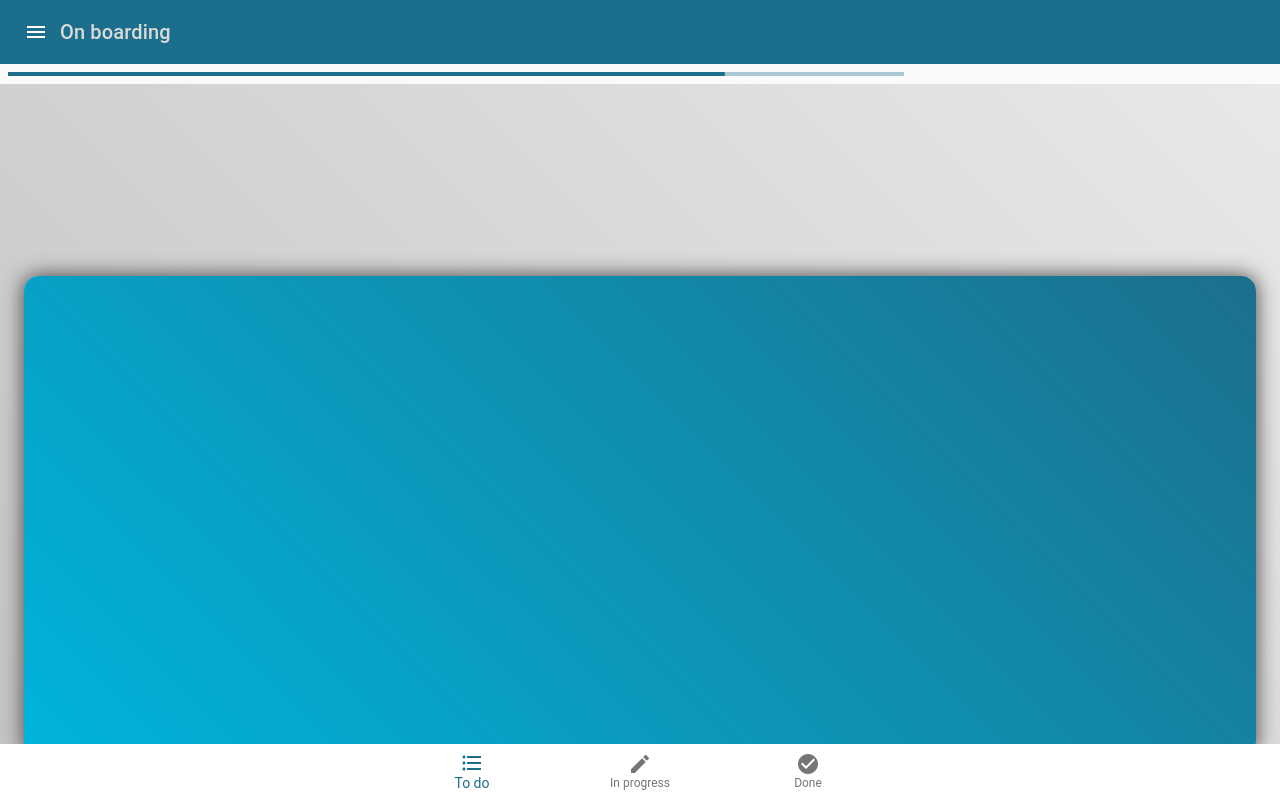
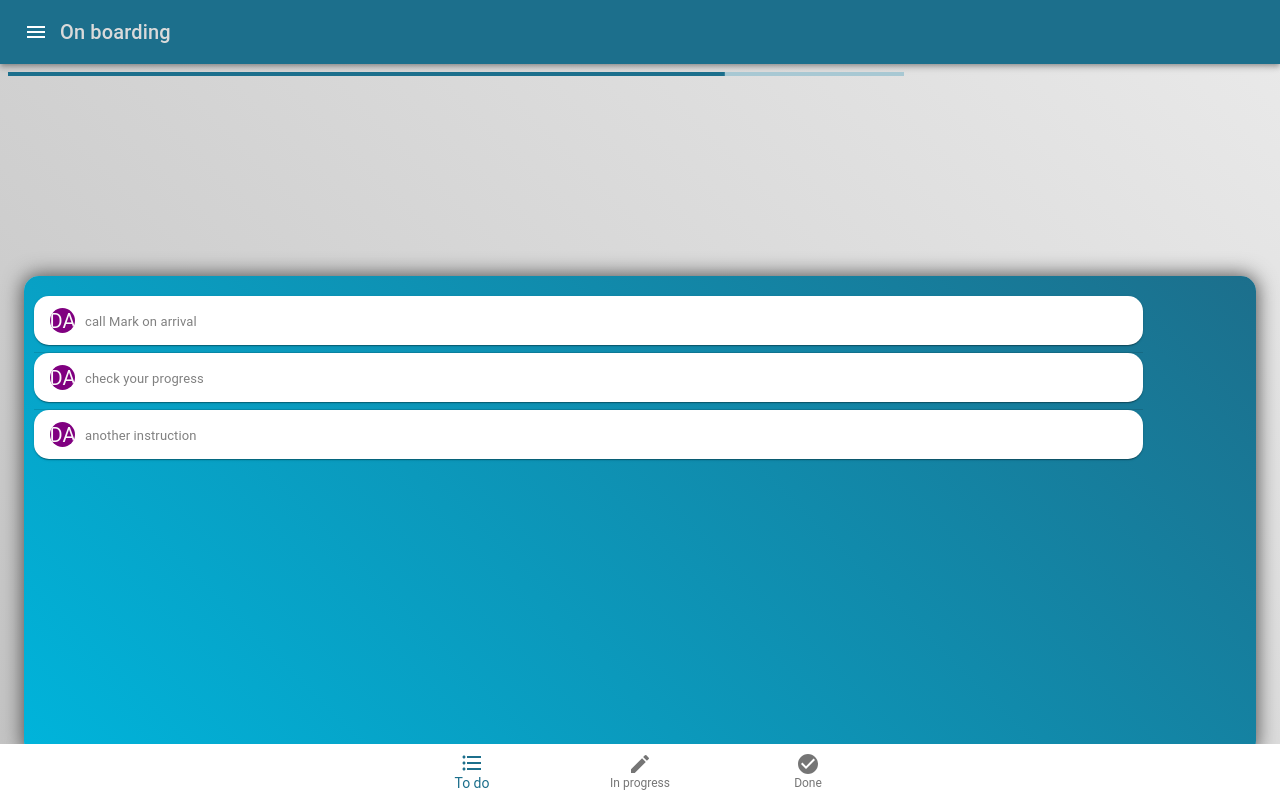
Before and after one commit to Doriel1121/souto, a React (Create React App) app in the folder souto-app/: page / in a window 1280 px wide. Built offline with nearby package versions, Linux system fonts and the light colour scheme.

Commit message:
pick added

```diff
--- /dev/null
+++ b/souto-app/src/components/pages/Pickit.js
@@ -0,0 +1,49 @@
+import React, { Component } from "react";
+import {
+  Accordion,
+  AccordionSummary,
+  AccordionDetails,
+  Typography,
+  Avatar,
+} from "@material-ui/core";
+import { makeStyles, withStyles } from "@material-ui/core/styles";
+
+const style = {
+  pickBox: {
+    marginBottom: "8px",
+    marginLeft: "10px",
+    position: "relative",
+    top: "20px",
+    width: "90%",
+    borderRadius: "15px",
+  },
+  title: {
+    transform: "translateY(17%)",
+    fontSize: "small",
+    color: "grey",
+    marginLeft: "10px",
+  },
+  avatar: {
+    width: "25px",
+    height: "25px",
+    backgroundColor: "purple",
+  },
+};
+
+export default class Pickit extends Component {
+  render() {
+    return this.props.list.map((Pick, index) => {
+      return (
+        <Accordion key={index} style={style.pickBox} square={false}>
+          <AccordionSummary aria-controls="panel1a-content" id="panel1a-header">
+            <Avatar style={style.avatar}>DA</Avatar>
+            <Typography style={style.title}>{Pick.task}</Typography>
+          </AccordionSummary>
+          <AccordionDetails>
+            <Typography style={style.expandedBox}>{Pick.extra}</Typography>
+          </AccordionDetails>
+        </Accordion>
+      );
+    });
+  }
+}
--- a/souto-app/src/components/pages/homePage.js
+++ b/souto-app/src/components/pages/homePage.js
@@ -1,38 +1,59 @@
-import React, { Component } from 'react'
-import { AppBar, Toolbar, Typography, IconButton, BottomNavigation, BottomNavigationAction, MobileStepper } from '@material-ui/core'
-import { makeStyles } from '@material-ui/core/styles'
-import MenuIcon from '@material-ui/icons/Menu'
-import FormatListBulletedIcon from '@material-ui/icons/FormatListBulleted'
-import EditIcon from '@material-ui/icons/Edit'
-import CheckCircleIcon from '@material-ui/icons/CheckCircle'
+import React, { Component } from "react";
+import Pickit from "./Pickit";
+import {
+  AppBar,
+  Toolbar,
+  Typography,
+  IconButton,
+  BottomNavigation,
+  BottomNavigationAction,
+  MobileStepper,
+} from "@material-ui/core";
+import { makeStyles, withStyles } from "@material-ui/core/styles";
+import MenuIcon from "@material-ui/icons/Menu";
+import FormatListBulletedIcon from "@material-ui/icons/FormatListBulleted";
+import EditIcon from "@material-ui/icons/Edit";
+import CheckCircleIcon from "@material-ui/icons/CheckCircle";
 
 const styles = {
   page: {
-        height: '60vh',
-        margin: '3vh',
-        borderRadius: '15px',
-        background: 'linear-gradient(45deg, #00B4DB, rgb(28 111 140))',
-        boxShadow: '0px 0px 20px 1px rgb(78 78 78)',
-        marginTop: '15vw'
+    height: "60vh",
+    margin: "3vh",
+    borderRadius: "15px",
+    background: "linear-gradient(45deg, #00B4DB, rgb(28 111 140))",
+    boxShadow: "0px 0px 20px 1px rgb(78 78 78)",
+    marginTop: "15vw",
   },
   buttonNav: {
-        position: 'absolute',
-        bottom: '0px',
-        width: '100vw'
+    position: "absolute",
+    bottom: "0px",
+    width: "100vw",
   },
   progressBar: {
-        width: '100vw',
-        flexGrow: '1',
+    width: "100vw",
+    flexGrow: "1",
+    backgroundColor: "transparent",
   },
-}
+};
 
 export default class HomePage extends Component {
   constructor(props) {
-        super(props)
+    super(props);
 
     this.state = {
-            currentList: 0
-        }
+      currentList: 0,
+      TODO: [
+        { task: "call Mark on arrival", extra: "" },
+        {
+          task: "check your progress",
+          extra: "Show you hourly result to Mark ",
+        },
+        {
+          task: "another instruction ",
+          extra: "information of the istruction",
+        },
+      ],
+    };
   }
 
   render() {
@@ -43,9 +64,7 @@ export default class HomePage extends Component {
             <IconButton edge="start" color="inherit" aria-label="menu">
               <MenuIcon />
             </IconButton>
-                    <Typography variant="h6">
-                        On boarding
-                    </Typography>
+            <Typography variant="h6">On boarding</Typography>
           </Toolbar>
         </AppBar>
         <MobileStepper
@@ -56,21 +75,24 @@ export default class HomePage extends Component {
           style={styles.progressBar}
         />
         <div style={styles.page}>
-
+          <Pickit list={this.state.TODO} />
         </div>
         <BottomNavigation
           style={styles.buttonNav}
           value={this.state.currentList}
           onChange={(_, newList) => {
-                    this.setState({currentList: newList})
+            this.setState({ currentList: newList });
           }}
           showLabels
         >
-                    <BottomNavigationAction label="To do" icon={<FormatListBulletedIcon />} />
+          <BottomNavigationAction
+            label="To do"
+            icon={<FormatListBulletedIcon />}
+          />
           <BottomNavigationAction label="In progress" icon={<EditIcon />} />
           <BottomNavigationAction label="Done" icon={<CheckCircleIcon />} />
         </BottomNavigation>
       </div>
-        )
+    );
   }
 }
```
Also changed, not shown: 1 other file (tests, documents, lock files or other folders). Lines whose indentation alone changed are shown as unchanged.
